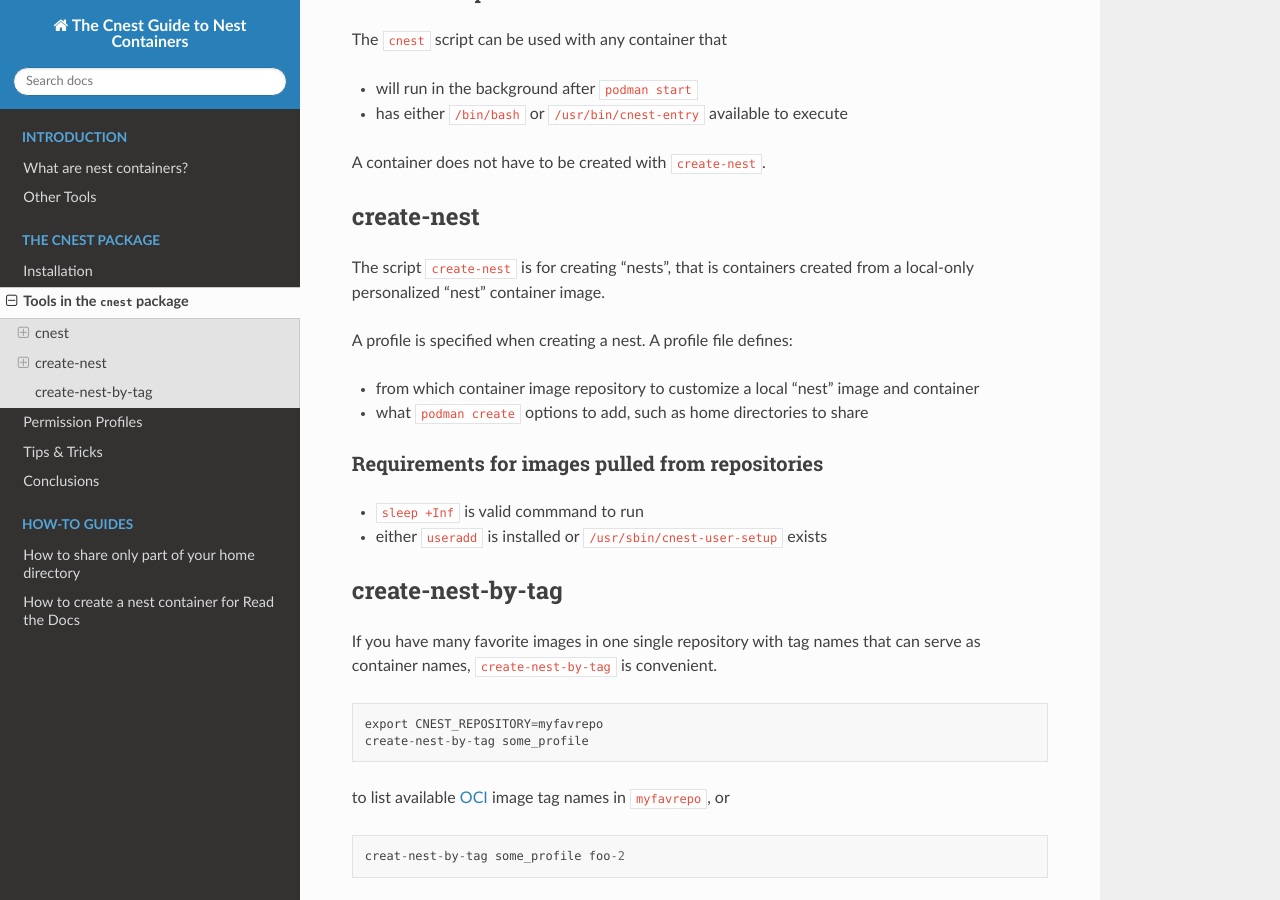
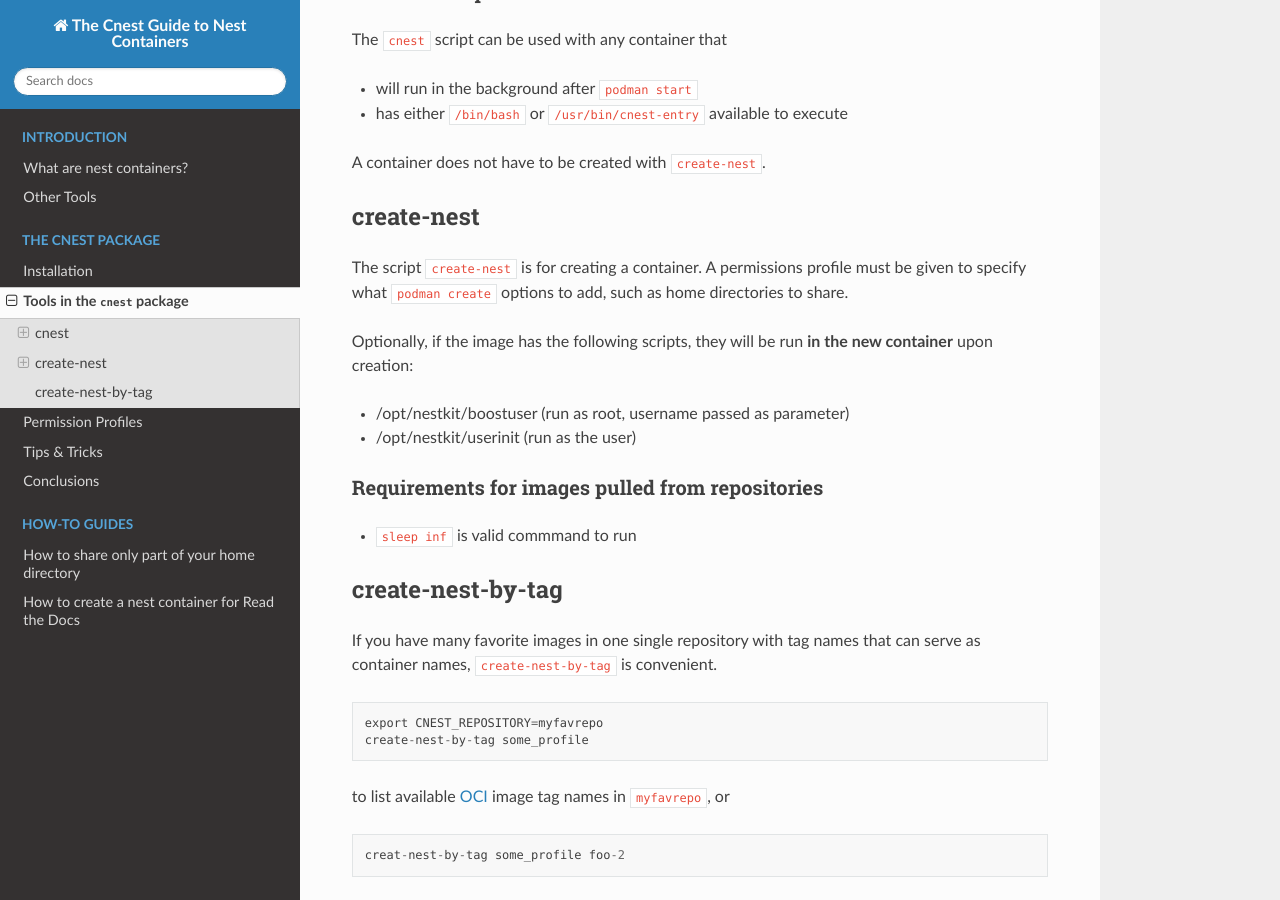
Before and after one commit to castedo/cnest, a Sphinx documentation site: the page built from docs/cnest-tools.md, in a window 1280 px wide and 900 px high, scrolled down 874 px. Built offline with Sphinx 7.4.7 and the Read the Docs theme 2.0.0, drawn with Linux system fonts in a browser that asks for light colours.

Commit message:
fix out of date create-nest documentation

```diff
--- a/docs/cnest-tools.md
+++ b/docs/cnest-tools.md
@@ -45,19 +45,19 @@ A container does not have to be created with `create-nest`.
 create-nest
 -----------
 
-The script `create-nest` is for creating "nests", that is
-containers created from a local-only personalized "nest" container image.
+The script `create-nest` is for creating a container.
+A permissions profile must be given to specify what `podman create` options to
+add, such as home directories to share.
 
-A profile is specified when creating a nest. A profile file defines:
+Optionally, if the image has the following scripts, they will be run **in
+the new container** upon creation:
 
-* from which container image repository to customize a local "nest" image and container
-
-* what `podman create` options to add, such as home directories to share
+* /opt/nestkit/boostuser (run as root, username passed as parameter)
+* /opt/nestkit/userinit (run as the user)
 
 ### Requirements for images pulled from repositories
 
-* `sleep +Inf` is valid commmand to run
-* either `useradd` is installed or `/usr/sbin/cnest-user-setup` exists
+* `sleep inf` is valid commmand to run
 
 
 create-nest-by-tag
```
Also changed, not shown: 1 other file.
